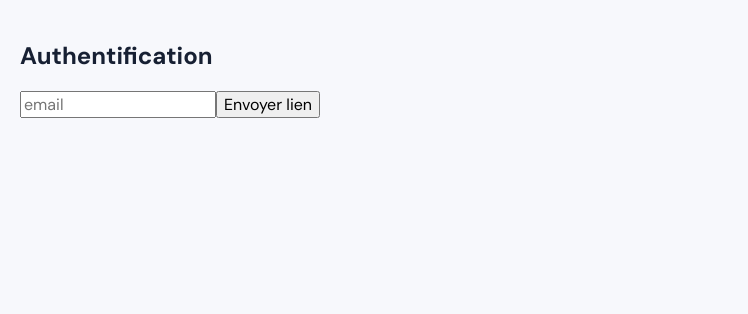
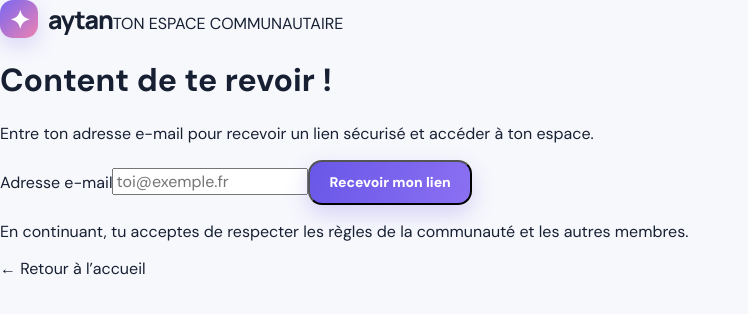
Before and after one commit to frosioaytan99/aytan, a Next.js app in the folder nextjs/: page /auth in a window 1280 px wide. Shown: the top 314 px of the page, without its empty margins (0-748 px from the left). Built offline with nearby package versions, Linux system fonts and the light colour scheme; no server answers.

Commit message:
Complete Aytan community pages and security setup

```diff
--- a/nextjs/src/pages/auth.tsx
+++ b/nextjs/src/pages/auth.tsx
@@ -1,25 +1,34 @@
 import { useState } from 'react'
+import Link from 'next/link'
 import { supabase } from '../lib/supabaseClient'
 
 export default function AuthPage() {
   const [email, setEmail] = useState('')
   const [message, setMessage] = useState('')
-
-  async function sendLink(e: any) {
-    e.preventDefault()
-    const { error } = await supabase.auth.signInWithOtp({ email })
-    if (error) setMessage(error.message)
-    else setMessage('Vérifiez votre email pour le lien magique.')
+  const [busy, setBusy] = useState(false)
+  async function sendLink(e: React.FormEvent) {
+    e.preventDefault(); setBusy(true); setMessage('')
+    const { error } = await supabase.auth.signInWithOtp({
+      email: email.trim(),
+      options: { emailRedirectTo: typeof window !== 'undefined' ? window.location.origin + '/feed' : undefined }
+    })
+    setBusy(false)
+    setMessage(error ? error.message : 'Un lien de connexion vient de t’être envoyé. Consulte ta boîte mail.')
   }
-
-  return (
-    <div style={{padding:20}}>
-      <h2>Authentification</h2>
-      <form onSubmit={sendLink}>
-        <input value={email} onChange={e => setEmail(e.target.value)} placeholder="email" />
-        <button>Envoyer lien</button>
+  return <main className="auth-screen">
+    <div className="auth-card">
+      <Link href="/" className="brand"><span className="brand-mark">✦</span><span>aytan</span></Link>
+      <span className="page-kicker">TON ESPACE COMMUNAUTAIRE</span>
+      <h1>Content de te revoir !</h1>
+      <p>Entre ton adresse e-mail pour recevoir un lien sécurisé et accéder à ton espace.</p>
+      <form onSubmit={sendLink} className="stack-form">
+        <label htmlFor="email">Adresse e-mail</label>
+        <input id="email" type="email" autoComplete="email" required value={email} onChange={e=>setEmail(e.target.value)} placeholder="toi@exemple.fr"/>
+        <button className="btn btn-primary" disabled={busy}>{busy ? 'Envoi…' : 'Recevoir mon lien'}</button>
       </form>
-      {message && <p>{message}</p>}
+      {message && <p className="notice" role="status">{message}</p>}
+      <p className="muted-small">En continuant, tu acceptes de respecter les règles de la communauté et les autres membres.</p>
+      <Link href="/" className="back-link">← Retour à l’accueil</Link>
     </div>
-  )
+  </main>
 }
```
